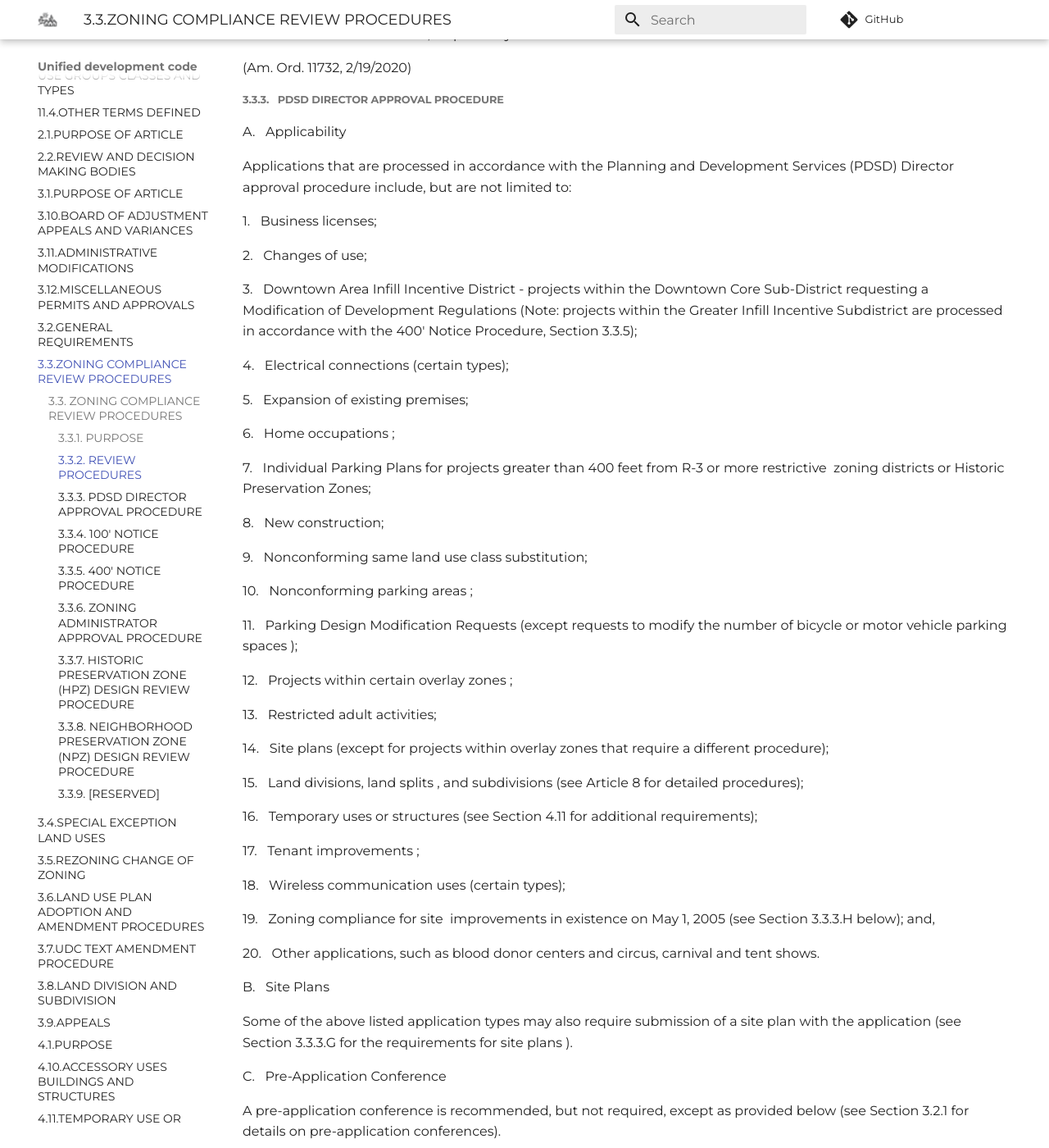
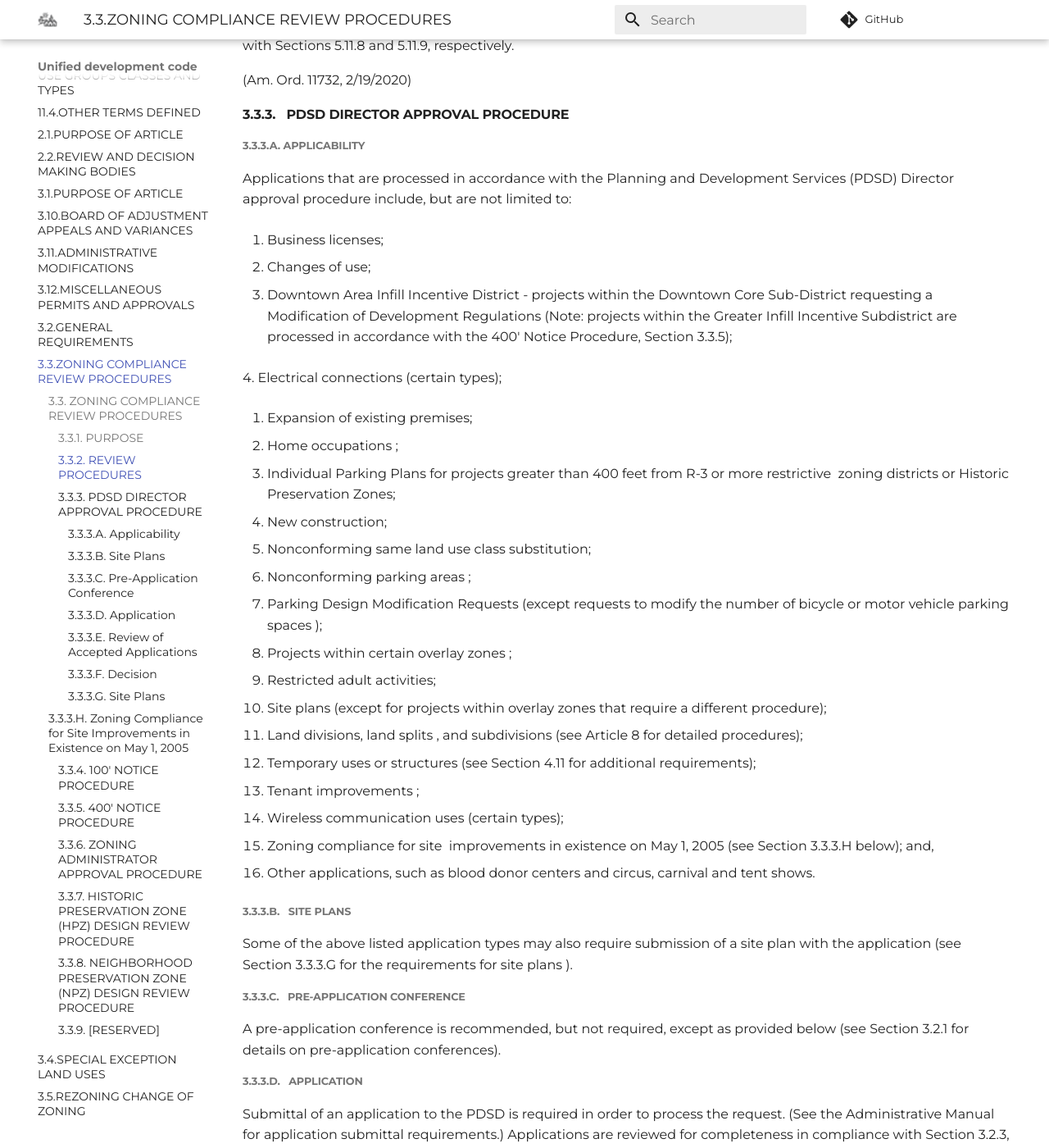
Before and after one commit to katteranga/tucson-udc, an MkDocs documentation site: the page built from docs/unified_development_code/3.3.ZONING-COMPLIANCE-REVIEW-PROCEDURES.md, in a window 1280 px wide and 1400 px high, scrolled down 766 px. Shown: the whole window at 82% size. Built offline with MkDocs 1.6.1 and Material for MkDocs 9.7.7, drawn with Linux system fonts in a browser that asks for light colours; comment, search, counter and statistics services are not loaded; some of the changed text lies outside the part shown.

Commit message:
Update 3.3.ZONING-COMPLIANCE-REVIEW-PROCEDURES.md
Tests formatting

```diff
--- a/docs/unified_development_code/3.3.ZONING-COMPLIANCE-REVIEW-PROCEDURES.md
+++ b/docs/unified_development_code/3.3.ZONING-COMPLIANCE-REVIEW-PROCEDURES.md
@@ -1,166 +1,166 @@
-#### 3.3.   ZONING COMPLIANCE REVIEW PROCEDURES
+### 3.3.   ZONING COMPLIANCE REVIEW PROCEDURES
 
-##### 3.3.1.   PURPOSE
+#### 3.3.1. PURPOSE
 
-   The purpose of the Zoning Compliance Review is to determine whether an application conforms to applicable zoning regulations.
+The purpose of the Zoning Compliance Review is to determine whether an application conforms to applicable zoning regulations.
 
-##### 3.3.2.   REVIEW PROCEDURES
+#### 3.3.2. REVIEW PROCEDURES
 
-   Compliance with all applicable zoning regulations is verified in accordance with one of the following review procedures:
+Compliance with all applicable zoning regulations is verified in accordance with one of the following review procedures:
 
-   A.   PDSD Director approval procedure;
+A. PDSD Director approval procedure;
 
-   B.   100' Notice Procedure;
+B. 100' Notice Procedure;
 
-   C.   400' Notice Procedure;
+C. 400' Notice Procedure;
 
-   D.   Zoning Administrator approval procedure in accordance with Section 1.5.1;
+D. Zoning Administrator approval procedure in accordance with Section 1.5.1;
 
-   E.   Historic Preservation Zone design review procedure in accordance with Section 5.8.8;
+E. Historic Preservation Zone design review procedure in accordance with Section 5.8.8;
 
-   F.   Neighborhood Preservation Zone design review procedure in accordance with Section 5.10.3; or,
+F. Neighborhood Preservation Zone design review procedure in accordance with Section 5.10.3; or,
 
-   G.   Rio Nuevo District design review and minor Modification of Development Regulations procedures in accordance with Sections 5.11.8 and 5.11.9, respectively.
+G. Rio Nuevo District design review and minor Modification of Development Regulations procedures in accordance with Sections 5.11.8 and 5.11.9, respectively.
 
 (Am. Ord. 11732, 2/19/2020)
 
-##### 3.3.3.   PDSD DIRECTOR APPROVAL PROCEDURE
+#### 3.3.3.   PDSD DIRECTOR APPROVAL PROCEDURE
 
-   A.   Applicability
+##### 3.3.3.A. Applicability
 
-   Applications that are processed in accordance with the Planning and Development Services (PDSD) Director approval procedure include, but are not limited to:
+Applications that are processed in accordance with the Planning and Development Services (PDSD) Director approval procedure include, but are not limited to:
 
-      1.   Business licenses;
+1. Business licenses;
 
-      2.   Changes of use;
+2. Changes of use;
 
-      3.   Downtown Area Infill Incentive District - projects within the Downtown Core Sub-District requesting a Modification of Development Regulations (Note: projects within the Greater Infill Incentive Subdistrict are processed in accordance with the 400' Notice Procedure, Section 3.3.5);
+3. Downtown Area Infill Incentive District - projects within the Downtown Core Sub-District requesting a Modification of Development Regulations (Note: projects within the Greater Infill Incentive Subdistrict are processed in accordance with the 400' Notice Procedure, Section 3.3.5);
 
-      4.   Electrical connections (certain types);
+4. Electrical connections (certain types);
 
-      5.   Expansion of existing premises;
+5. Expansion of existing premises;
 
-      6.   Home occupations ;
+6. Home occupations ;
 
-      7.   Individual Parking Plans for projects greater than 400 feet from R-3 or more restrictive  zoning districts or Historic Preservation Zones;
+7. Individual Parking Plans for projects greater than 400 feet from R-3 or more restrictive  zoning districts or Historic Preservation Zones;
 
-      8.   New construction;
+8. New construction;
 
-      9.   Nonconforming same land use class substitution;
+9. Nonconforming same land use class substitution;
 
-      10.   Nonconforming parking areas ;
+10. Nonconforming parking areas ;
 
-      11.   Parking Design Modification Requests (except requests to modify the number of bicycle or motor vehicle parking spaces );
+11. Parking Design Modification Requests (except requests to modify the number of bicycle or motor vehicle parking spaces );
 
-      12.   Projects within certain overlay zones ;
+12. Projects within certain overlay zones ;
 
-      13.   Restricted adult activities;
+13. Restricted adult activities;
 
-      14.   Site plans (except for projects within overlay zones that require a different procedure);
+14. Site plans (except for projects within overlay zones that require a different procedure);
 
-      15.   Land divisions, land splits , and subdivisions (see Article 8 for detailed procedures);
+15. Land divisions, land splits , and subdivisions (see Article 8 for detailed procedures);
 
-      16.   Temporary uses or structures (see Section 4.11 for additional requirements);
+16. Temporary uses or structures (see Section 4.11 for additional requirements);
 
-      17.   Tenant improvements ;
+17. Tenant improvements ;
 
-      18.   Wireless communication uses (certain types);
+18. Wireless communication uses (certain types);
 
-      19.   Zoning compliance for site  improvements in existence on May 1, 2005 (see Section 3.3.3.H below); and,
+19. Zoning compliance for site  improvements in existence on May 1, 2005 (see Section 3.3.3.H below); and,
 
-      20.   Other applications, such as blood donor centers and circus, carnival and tent shows.
+20. Other applications, such as blood donor centers and circus, carnival and tent shows.
 
-   B.   Site Plans
+##### 3.3.3.B.   Site Plans
 
-   Some of the above listed application types may also require submission of a site plan with the application (see Section 3.3.3.G for the requirements for site plans ).
+Some of the above listed application types may also require submission of a site plan with the application (see Section 3.3.3.G for the requirements for site plans ).
 
-   C.   Pre-Application Conference
+##### 3.3.3.C.   Pre-Application Conference
 
    A pre-application conference is recommended, but not required, except as provided below (see Section 3.2.1 for details on pre-application conferences).
 
-   D.   Application
+##### 3.3.3.D.   Application
 
    Submittal of an application to the PDSD is required in order to process the request. (See the Administrative Manual for application submittal requirements.) Applications are reviewed for completeness in compliance with Section 3.2.3, Application Requirements, and compliance with the neighborhood meeting requirements of Section 3.2.2, Neighborhood Meeting.
 
-   E.   Review of Accepted Applications
+##### 3.3.3.E.   Review of Accepted Applications
 
-   Applications are reviewed for compliance with applicable zoning regulations by the PDSD staff and other agencies, committees or advisory boards as required by the UDC and as deemed necessary or appropriate by the PDSD Director .
+Applications are reviewed for compliance with applicable zoning regulations by the PDSD staff and other agencies, committees or advisory boards as required by the UDC and as deemed necessary or appropriate by the PDSD Director .
 
-   F.   Decision
+##### 3.3.3.F.   Decision
 
-      1.   The PDSD Director decides whether to approve or deny an application.
+1. The PDSD Director decides whether to approve or deny an application.
 
-      2.   The Director is not required to make a decision on an amended application until after the required recommendation on the amended application by an applicable advisory body is received by the PDSD.
+2. The Director is not required to make a decision on an amended application until after the required recommendation on the amended application by an applicable advisory body is received by the PDSD.
 
-   G.   Site Plans
+##### 3.3.3.G. Site Plans
 
-      1.   Purpose
+1. Purpose
 
-      Certain types of applications listed in Section 3.3.3.A, Applicability (PDSD Director Approval Procedure), may require the submission of a site plan . This section sets forth the requirements of the PDSD Director approval procedure as they pertain to the processing of site plans . These procedural requirements ensure that an applicant provides sufficient information to enable the City to determine compliance with all applicable UDC requirements and other applicable City ordinances, standards, policies, and special conditions.
+Certain types of applications listed in Section 3.3.3.A, Applicability (PDSD Director Approval Procedure), may require the submission of a site plan . This section sets forth the requirements of the PDSD Director approval procedure as they pertain to the processing of site plans . These procedural requirements ensure that an applicant provides sufficient information to enable the City to determine compliance with all applicable UDC requirements and other applicable City ordinances, standards, policies, and special conditions.
 
-      2.   Applicability
+2. Applicability
 
-      A site plan is required for the following types of development :
+A site plan is required for the following types of development :
 
-         a.   All new non-residential development ;
+a. All new non-residential development ;
 
-         b.   All residential development with three or more dwelling units on one lot ;
+b. All residential development with three or more dwelling units on one lot ;
 
-         c.   Existing development undergoing a change of use , building or structure additions, and/or a reconfiguration of an area outside a building ;
+c. Existing development undergoing a change of use , building or structure additions, and/or a reconfiguration of an area outside a building ;
 
-         d.   Flexible Lot Developments not required to be processed in accordance with Article 8, Land Division, Land Split , and Subdivision Standards; and,
+d. Flexible Lot Developments not required to be processed in accordance with Article 8, Land Division, Land Split , and Subdivision Standards; and,
+>
+> e. A residential, commercial, or industrial use reviewed as a subdivision  plat , but no building permits may be issued until a site plan is approved for all or a portion of the subject subdivision  plat . Any other application type listed in Section 3.3.3.A, Applicability (PDSD Director Approval Procedure), where a site plan submittal is determined by the PDSD Director to be necessary for adequate review of the application.
 
-         e.   A residential, commercial, or industrial use reviewed as a subdivision  plat , but no building permits may be issued until a site plan is approved for all or a portion of the subject subdivision  plat . Any other application type listed in Section 3.3.3.A, Applicability (PDSD Director Approval Procedure), where a site plan submittal is determined by the PDSD Director to be necessary for adequate review of the application.
+3. Application Processing
 
-      3.   Application Processing
+> Site plans are processed in accordance with the applicable requirements of Sections 3.3.3.B through F, PDSD Director Approval Procedure.
 
-      Site plans are processed in accordance with the applicable requirements of Sections 3.3.3.B through F, PDSD Director Approval Procedure.
+4. Review
 
-      4.   Review
+> City departments and applicable outside public agencies shall review an application and return comments on the application.
 
-      City departments and applicable outside public agencies shall review an application and return comments on the application.
+5. Approval
 
-      5.   Approval
+> a. When a determination has been made that an application complies with all applicable regulations, the PDSD Director shall send a written approval confirmation to the applicant and sign the site plan . An approved site plan indicates that all reviews have occurred and all conditions have been met.
+>
+> b. In the case of a rezoning, a written confirmation is used to initiate the preparation of the rezoning ordinance for Mayor and Council consideration. The PDSD Director shall sign the site plan once the rezoning ordinance is adopted and becomes effective.
+>
+> c. An applicant has one year from the date of application to obtain approval of a site plan that complies with zoning and other development requirements in effect at the time of application, unless an ordinance adopted by Mayor and Council during this period states otherwise. A site plan application that has been in review for a period of one year and has not yet been approved is considered denied. To continue the review of a site plan for the property, a new site plan must be submitted that complies with regulations in effect at the time of re-submittal. The new submittal initiates a new one-year review period.
+>
+> d. Approved site plans shall be filed with the official building records for the site and shall be the basis for the issuance of building permits.
 
-         a.   When a determination has been made that an application complies with all applicable regulations, the PDSD Director shall send a written approval confirmation to the applicant and sign the site plan . An approved site plan indicates that all reviews have occurred and all conditions have been met.
+6. Expiration of Approval
+>
+> Expiration dates for site plans are listed below. For the purposes of this section, “construction or building permits” are those permits issued for the construction of the project , such as, but not limited to, infrastructure  improvements , building foundations, buildings , paving vehicular use areas , or similar types of improvements related to the construction and implementation of the project . Permits for: a) clearing, grubbing, and grading of a site ; b) construction of a section of sidewalk ; c) installation of screening; d) paving of an access driveway but not the parking associated with the use; or e) any similar type of work are not considered “construction or building permits” for purposes of this section, unless specifically stated otherwise by this section or the process requiring the applicability of this section.
+>
+>> a. Site Plan Approval Period and Expiration
+>>
+>> Except in the case of a Protected Development Right Plan, Section 3.12.2, an approved site plan remains valid for a period of three years from the date of approval, subject to the following.
+>>
+>>> (1) If, at the end of three years, a building permit has not been obtained, a new site plan application must be submitted that complies with the regulations in effect at the time of the re-submittal.
+>>>
+>>> (2) If the project is being developed in phases and permits have not been issued for all phases within the three-year period, developers of subsequent phases have one additional year to obtain permits. If, at the end of the four-year period, permits have not been issued, review and approval of a revised site plan for the undeveloped portion(s), in compliance with all applicable requirements in effect at the time of re-submittal, are required prior to the issuance of building permits.
+>>>
+>>> (3) If construction permits are issued within the required time period, but the construction of the project has not commenced and the permit and site plan approval periods expire, the approval of the site plan is considered expired. Review and approval of a revised site plan , in compliance with all applicable requirements in effect at the time of re-submittal, are required prior to the issuance of building permits.
+>>>
+>>> (4) If construction permits are applied for but not issued within the time period required by this section, the time period is extended an additional three months to allow for completion of the review and for the issuance of permits.
+>>>
+>>> (5) If the approval period has expired, the re-submittal to obtain approval of a new site plan initiates a new review period in accordance with Section 3.3.3.B through F.
 
-         b.   In the case of a rezoning, a written confirmation is used to initiate the preparation of the rezoning ordinance for Mayor and Council consideration. The PDSD Director shall sign the site plan once the rezoning ordinance is adopted and becomes effective.
+7. Issuance of Permits
 
-         c.   An applicant has one year from the date of application to obtain approval of a site plan that complies with zoning and other development requirements in effect at the time of application, unless an ordinance adopted by Mayor and Council during this period states otherwise. A site plan application that has been in review for a period of one year and has not yet been approved is considered denied. To continue the review of a site plan for the property, a new site plan must be submitted that complies with regulations in effect at the time of re-submittal. The new submittal initiates a new one-year review period.
+The following provisions apply to review and approval for the issuance of permits for site plans :
 
-         d.   Approved site plans shall be filed with the official building records for the site and shall be the basis for the issuance of building permits.
+a. Approved Site Plan
 
-      6.   Expiration of Approval
+The approved site plan on file with the PDSD is the basis for issuance of building permits. If the building plans differ from the approved site plan on file with the PDSD, a revised site plan will be required prior to issuance of the building permits.
 
-      Expiration dates for site plans are listed below. For the purposes of this section, “construction or building permits” are those permits issued for the construction of the project , such as, but not limited to, infrastructure  improvements , building foundations, buildings , paving vehicular use areas , or similar types of improvements related to the construction and implementation of the project . Permits for: a) clearing, grubbing, and grading of a site ; b) construction of a section of sidewalk ; c) installation of screening; d) paving of an access driveway but not the parking associated with the use; or e) any similar type of work are not considered “construction or building permits” for purposes of this section, unless specifically stated otherwise by this section or the process requiring the applicability of this section.
+b.   Minor Changes
 
-         a.   Site Plan Approval Period and Expiration
+The PDSD Director may approve minor changes from the approved building or site plan without processing the plan through the entire review process. Determination as to whether the change is minor or major is made by the PDSD Director on a case-by-case basis. Changes in site design include, but are not limited to, minor changes to building height , density , land use , parking, and traffic circulation.
 
-   Except in the case of a Protected Development Right Plan, Section 3.12.2, an approved site plan remains valid for a period of three years from the date of approval, subject to the following.
-
-            (1)   If, at the end of three years, a building permit has not been obtained, a new site plan application must be submitted that complies with the regulations in effect at the time of the re-submittal.
-
-            (2)   If the project is being developed in phases and permits have not been issued for all phases within the three-year period, developers of subsequent phases have one additional year to obtain permits. If, at the end of the four-year period, permits have not been issued, review and approval of a revised site plan for the undeveloped portion(s), in compliance with all applicable requirements in effect at the time of re-submittal, are required prior to the issuance of building permits.
-
-            (3)   If construction permits are issued within the required time period, but the construction of the project has not commenced and the permit and site plan approval periods expire, the approval of the site plan is considered expired. Review and approval of a revised site plan , in compliance with all applicable requirements in effect at the time of re-submittal, are required prior to the issuance of building permits.
-
-            (4)   If construction permits are applied for but not issued within the time period required by this section, the time period is extended an additional three months to allow for completion of the review and for the issuance of permits.
-
-            (5)   If the approval period has expired, the re-submittal to obtain approval of a new site plan initiates a new review period in accordance with Section 3.3.3.B through F.
-
-      7.   Issuance of Permits
-
-      The following provisions apply to review and approval for the issuance of permits for site plans :
-
-         a.   Approved Site Plan
-
-         The approved site plan on file with the PDSD is the basis for issuance of building permits. If the building plans differ from the approved site plan on file with the PDSD, a revised site plan will be required prior to issuance of the building permits.
-
-         b.   Minor Changes
-
-         The PDSD Director may approve minor changes from the approved building or site plan without processing the plan through the entire review process. Determination as to whether the change is minor or major is made by the PDSD Director on a case-by-case basis. Changes in site design include, but are not limited to, minor changes to building height , density , land use , parking, and traffic circulation.
-
-         c.   Major Changes
+c.   Major Changes
 
          Major changes from the approved building or site plan require review and approval by the PDSD Director and affected review agencies. If the building or site plan is required as a special requirement imposed by the Mayor and Council as a condition of rezoning or special exception approval, a major change requires approval by the Mayor and Council prior to review of the revised plan.
 
@@ -168,7 +168,7 @@
 
          Building permit applications must be accompanied by a copy of an amended site plan bearing the approval of the PDSD Director for construction that is not consistent with the approved site plan or for which the initial approval has expired.
 
-   H.   Zoning Compliance for Site Improvements in Existence on May 1, 2005
+### 3.3.3.H.   Zoning Compliance for Site Improvements in Existence on May 1, 2005
 
    This section encourages the re-use of and re-investment in older, nonconforming uses and buildings , and facilitates the issuance of a Certificate of Occupancy (C of O) or a Certificate of Zoning Compliance for a non-legally permitted use or building . The owner of property, at the time of a request for a certificate of occupancy or certificate of zoning compliance may concurrently request that site  improvements , including outdoor activity areas, in existence as of May 1, 2005 (“existing site  improvements ”) be granted zoning compliance subject to the following.
 
```
